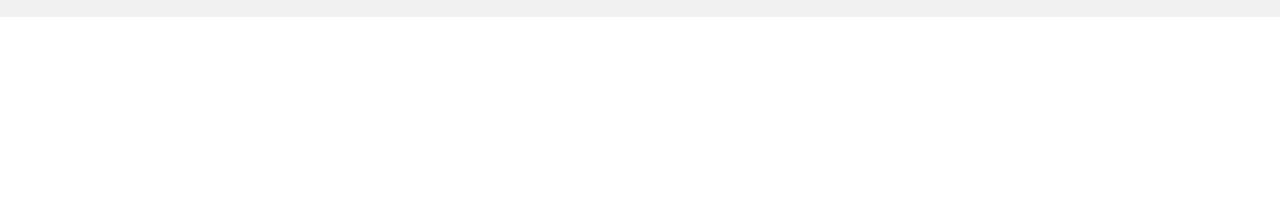
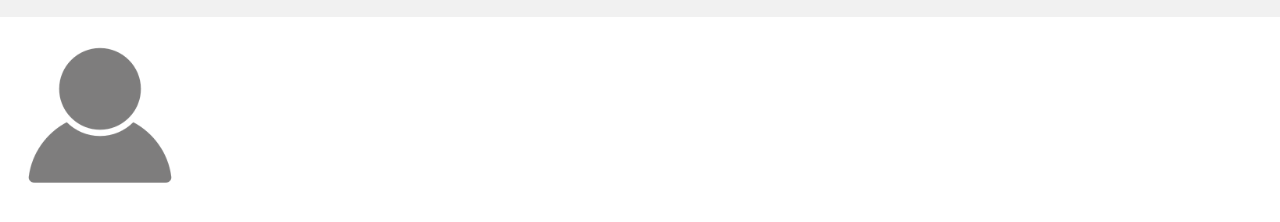
Before and after one commit to tfalsone/cs546-final-project, a website: page public/pages/profile.html in a window 1280 px wide. Shown: the part 80-302 px from the top of the page. Drawn offline with Linux system fonts and the light colour scheme.

Commit message:
SR temporary commit

```diff
--- a/public/pages/profile.html
+++ b/public/pages/profile.html
@@ -19,7 +19,16 @@
             </div>
         </header>
         <main>
-            <div class="stats"
+            <div class="profile_top">
+                <div class="profile_pic">
+                    <div class="pic_circle">
+                        <img src="/img/profile_icon.png" width="200" height="200">
+                    </div>
+                </div>
+                <div class="profile_stats">
+
+                </div>
+            </div>
         </main>
 	</body>
 </html>
--- a/routes/leagues.js
+++ b/routes/leagues.js
@@ -5,8 +5,9 @@ const league = require('../controllers/league.js');
 
 
 //get all leagues
+/*
 router.get("/", league.findAll);
 
 router.post("/", league.createLeague);
-
+*/
 module.exports = router;
```
